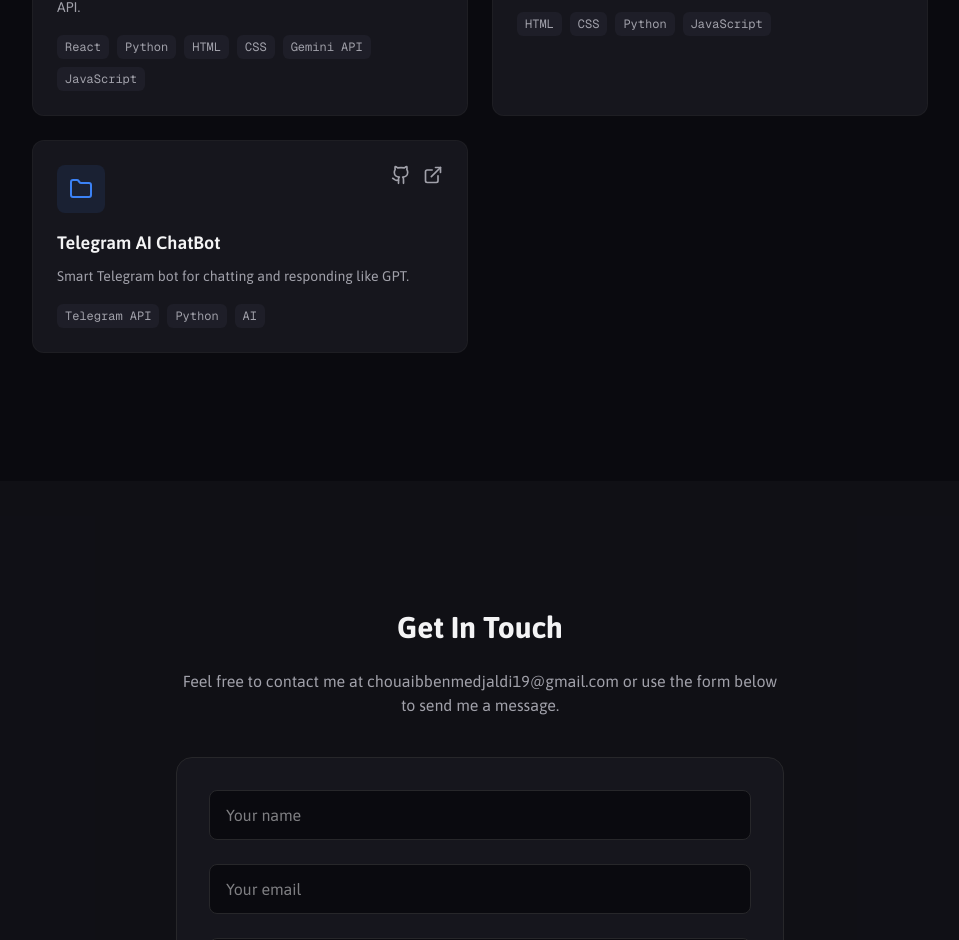
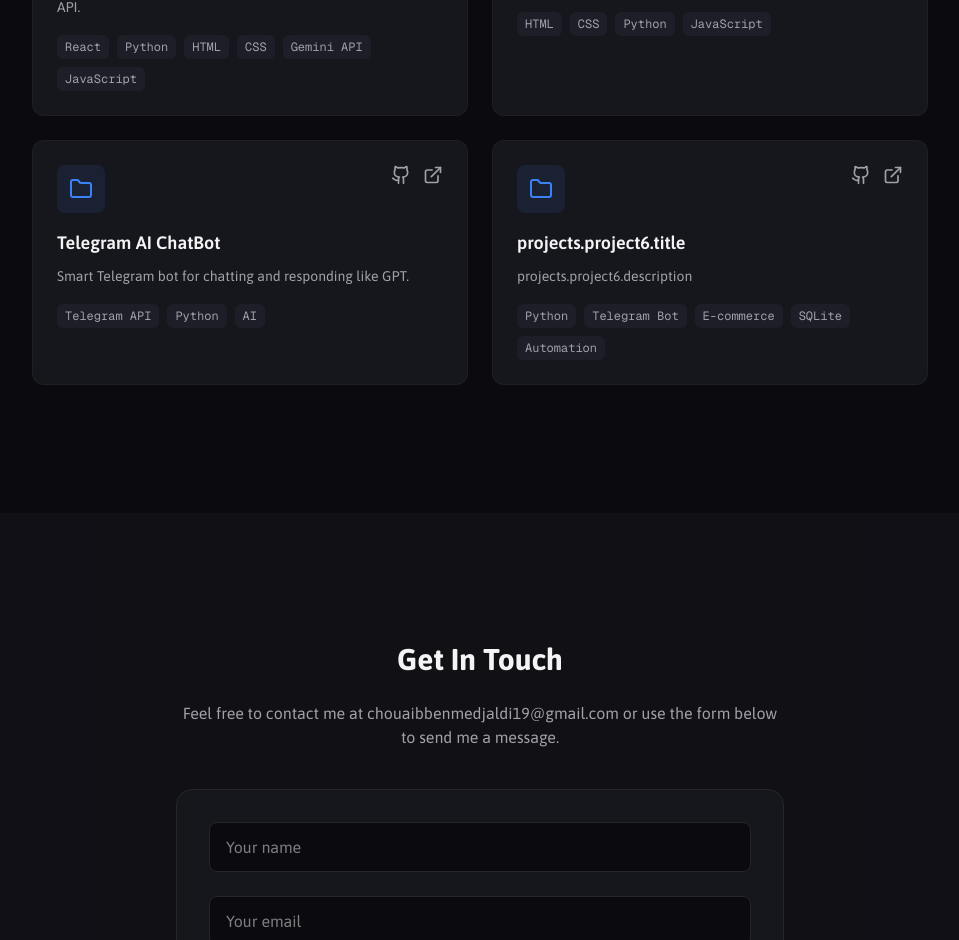
Before and after one commit to benmedjaldichouaib/My-Portfolio, a Next.js app: page / in a window 1280 px wide. Shown: the part 2533-3473 px from the top of the page, without its empty margins (160-1119 px from the left). Built offline with nearby package versions, Linux system fonts and the light colour scheme.

Commit message:
Add new project details to projects.tsx

```diff
--- a/components/portfolio/projects.tsx
+++ b/components/portfolio/projects.tsx
@@ -42,6 +42,13 @@ export function Projects() {
       tags: ["Telegram API", "Python", "AI"],
       github: "https://github.com/benmedjaldichouaib/Tel_bot1",
       demo: "https://tel-bot1-0zu9.onrender.com",
+    },
+    {
+      title: t("projects.project6.title"),
+      description: t("projects.project6.description"),
+      tags: ["Python", "Telegram Bot", "E-commerce", "SQLite", "Automation"],
+      github: "https://github.com/benmedjaldichouaib/Tel_Shop_bot",
+      demo: "https://web.telegram.org/k/#@Chouaibshop19_bot",
     },
   ]
 
```
